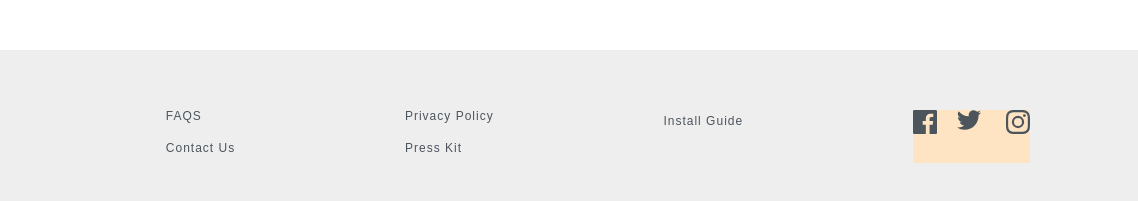
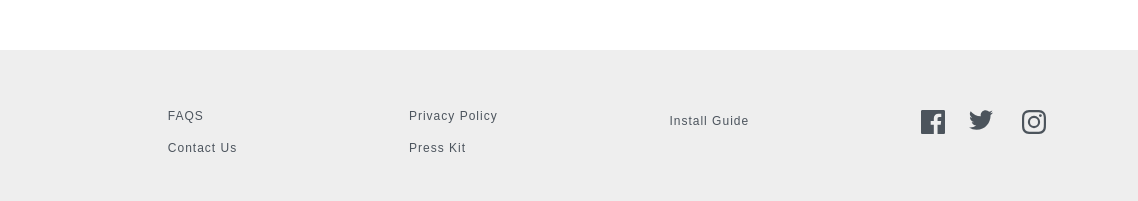
Before and after one commit to kale-Dev1/clipboard, a plain HTML site: page clipboard-landing-page-master/index.html in a window 1280 px wide. Shown: the part 2763-2964 px from the top of the page, 142-1280 px from the left. Drawn offline with Linux system fonts and the light colour scheme; a web font is replaced by a local one.

Commit message:
Change icon width and height

```diff
--- a/clipboard-landing-page-master/css/style.css
+++ b/clipboard-landing-page-master/css/style.css
@@ -216,17 +216,10 @@ h1 {
 
 .social-icon {
   display: inline-block;
-  height: 2.4rem;
-  width: 2.4rem;
+  height: 2.8rem;
+  width: 2.8rem;
   fill: #4c545c;
 }
 .social-icon:hover {
-  height: 3.2rem;
-  fill: #57dc23 !important;
-  color: brown;
+  fill: var(--strong-cyan);
 }
-.social-icons {
-  background-color: bisque;
-  width: max-content;
-  margin-right: 2rem;
-}
```
